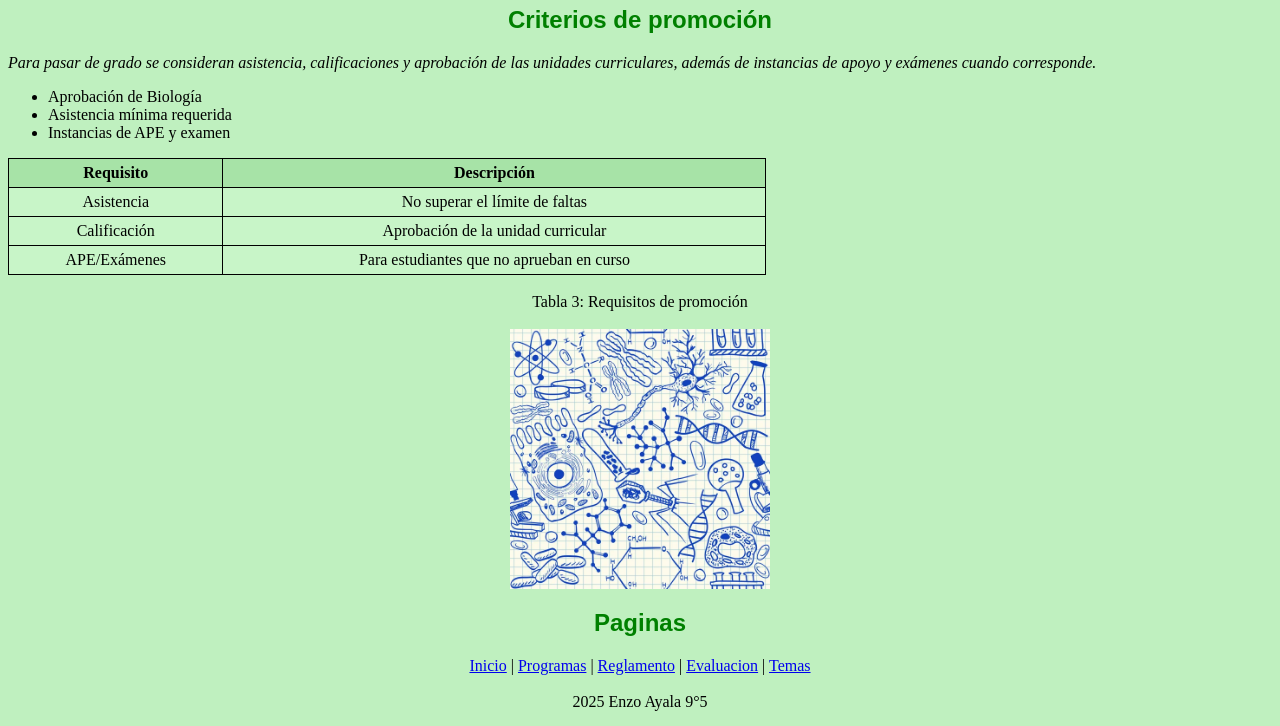
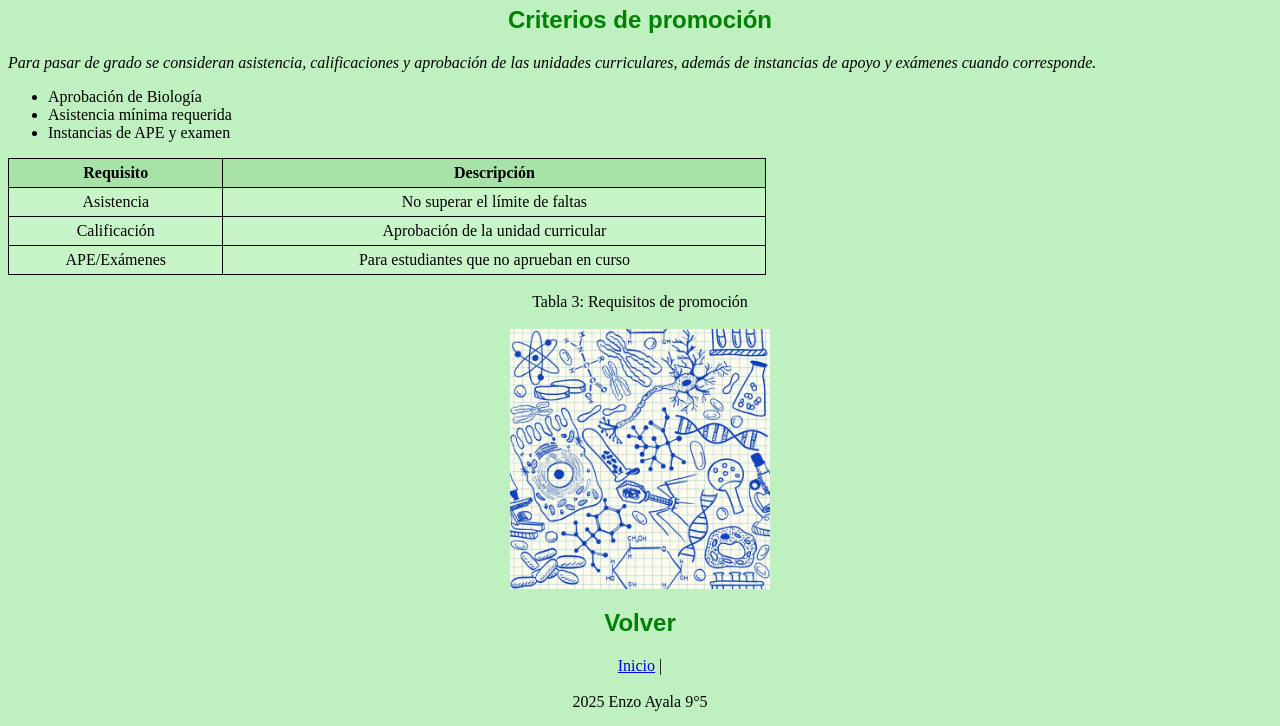
Before and after one commit to enz2010aya-design/PARCIAL, a plain HTML site: page Reglamento.html in a window 1280 px wide. Shown: the part 74-800 px from the top of the page. Drawn offline with Linux system fonts and the light colour scheme.

Commit message:
Update Reglamento.html

```diff
--- a/Reglamento.html
+++ b/Reglamento.html
@@ -48,12 +48,8 @@ td, th {border:1px solid black; padding:5px;}
 <img src="Imagenes/biologia.jpg" width="260px">
 </div>
 <div style="text-align:center;">
-	<h2>Paginas</h2>
+	<h2>Volver</h2>
 <a href="index.html">Inicio</a> |
-<a href="Programas.html">Programas</a> |
-<a href="Reglamento.html">Reglamento</a> |
-<a href="Evaluacion.html">Evaluacion</a> |
-<a href="Temas.html">Temas</a>
 </div>
 <br>
 <footer style="text-align:center;">2025 Enzo Ayala 9°5</footer>
```
